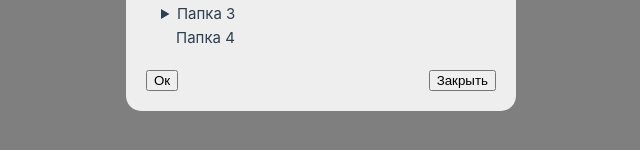
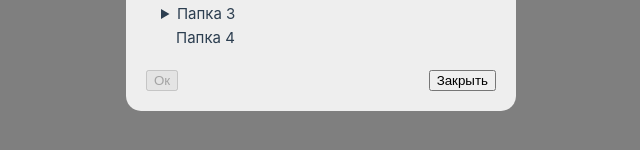
Before and after one commit to nice-witch/folder-tree, a Vue app: page / in a window 1280 px wide. Both pictures are taken after a click on the button "Открыть". Shown: the part 406-556 px from the top of the page, without its empty margins (319-959 px from the left). Built offline with nearby package versions, Linux system fonts and the light colour scheme.

Commit message:
fix text

```diff
--- a/src/components/BaseComponent.vue
+++ b/src/components/BaseComponent.vue
@@ -8,9 +8,9 @@ const openModal = () => (isOpenModal.value = true);
 const closeModal = () => (isOpenModal.value = false);
 const selectFolder = ref<string | null>();
 
-const select = (folder: string) => {
+const select = (folder: number) => {
   closeModal();
-  selectFolder.value = folder;
+  selectFolder.value = `Выбранная папка ID: ${folder}`;
 };
 </script>
 
@@ -25,5 +25,3 @@ const select = (folder: string) => {
     @close="closeModal"
   />
 </template>
-
-<style scoped></style>
--- a/src/components/ModalComponent.vue
+++ b/src/components/ModalComponent.vue
@@ -10,13 +10,13 @@ const props = defineProps<Props>();
 
 const emit = defineEmits<{
   (e: "close"): void;
-  (e: "select", folder: string): void;
+  (e: "select", folder: number): void;
 }>();
 
-const selectFolder = ref<string | null>();
+const selectFolder = ref<number>();
 
 const chooseFolder = (folder: number) => {
-  selectFolder.value = `Выбранная папка ID: ${folder}`;
+  selectFolder.value = folder;
 };
 </script>
 
@@ -32,7 +32,12 @@ const chooseFolder = (folder: number) => {
           />
         </div>
         <div class="button-container">
-          <button @click="$emit('select', selectFolder)">Ок</button>
+          <button
+            :disabled="!selectFolder"
+            @click="$emit('select', selectFolder)"
+          >
+            Ок
+          </button>
           <button @click="$emit('close')">Закрыть</button>
         </div>
       </div>
```
